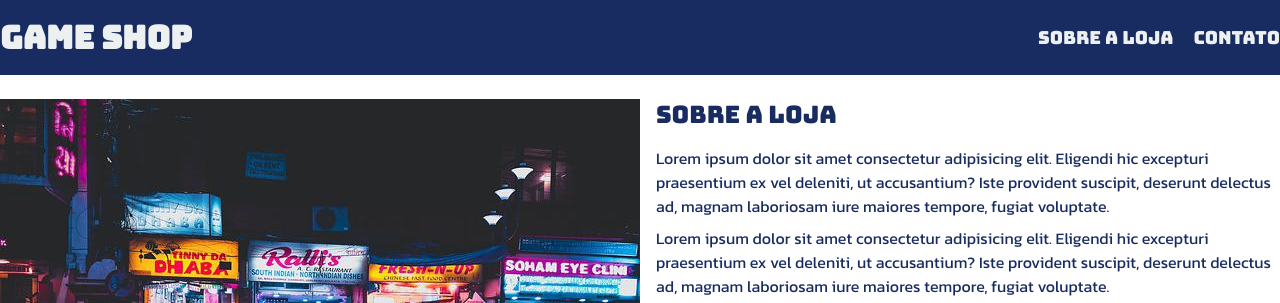
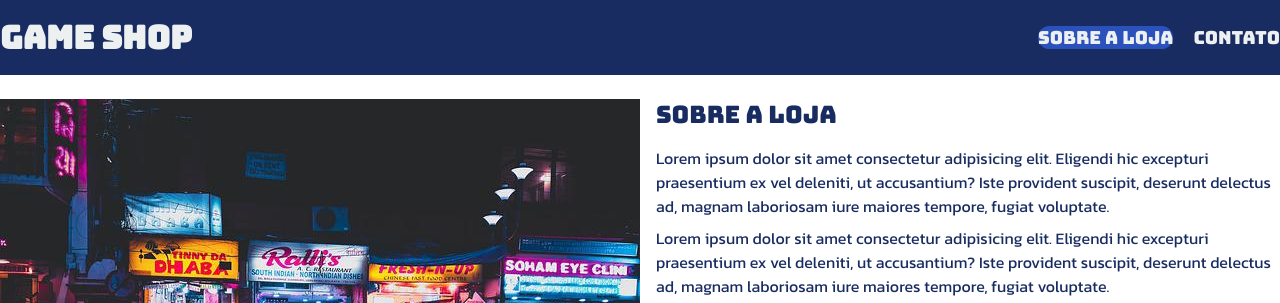
Before and after one commit to alexmdebarros/SiteGameShop, a plain HTML site: page index.html in a window 1280 px wide. In both pictures the pointer is over the link "Sobre a loja". Shown: the top 303 px of the page. Drawn offline with Linux system fonts and the light colour scheme.

Commit message:
adicionando hover nos links do menu

```diff
--- a/main.css
+++ b/main.css
@@ -26,6 +26,10 @@ header nav li{
 header nav li a{
     color: #ecf0f1; /*define cor da letra do menu links*/
     text-decoration: none; /*remove o sublinhado do link no menu*/
+}
+header nav li a:hover {
+    background-color: #2b52bc;
+    border-radius: 20px;
 }
 .container {
     max-width: 1280px; /*definindo largura máxima do conteiner*/
```
